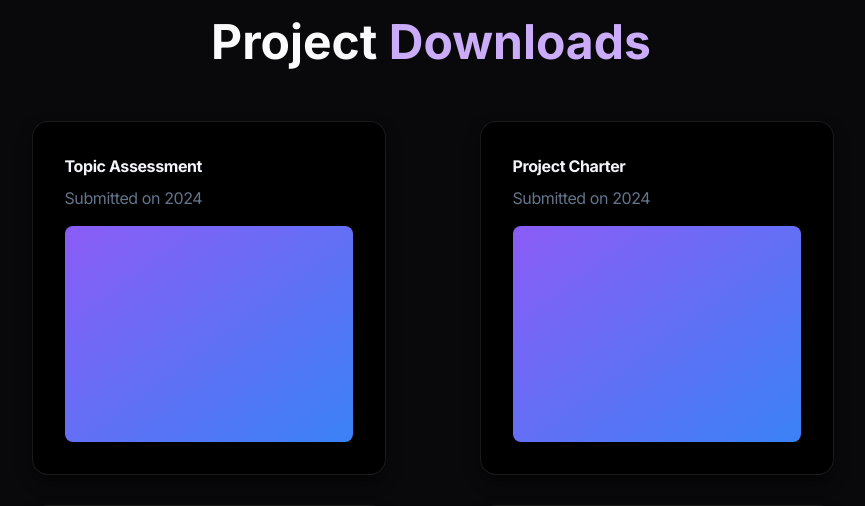
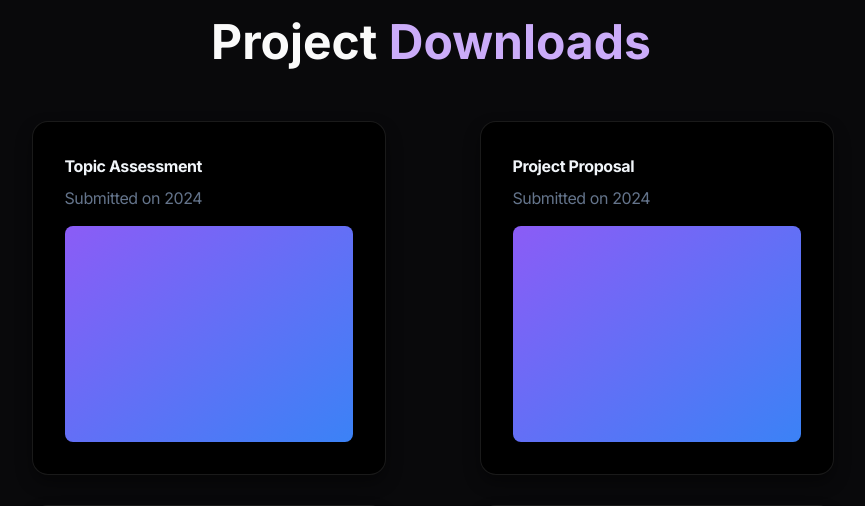
Before and after one commit to IT21049590/IDG-Static-Web, a Next.js app: page / in a window 1280 px wide. Shown: the part 7880-8386 px from the top of the page, without its empty margins (209-1074 px from the left). Built offline with nearby package versions, Linux system fonts and the light colour scheme.

Commit message:
Updated download links

```diff
--- a/app/components/Downloads.tsx
+++ b/app/components/Downloads.tsx
@@ -27,7 +27,7 @@ const Downloads = () => {
 
                     </div>
                 </PinContainer>
-                <PinContainer
+                {/* <PinContainer
                     title="Project Charter"
                     href="https://drive.google.com/drive/folders/14gCsOroAZh7PYDI1_N39pj5srsokll5V?usp=sharing"
                 >
@@ -42,7 +42,7 @@ const Downloads = () => {
                         </div>
                         <div className="flex flex-1 w-full rounded-lg mt-4 bg-gradient-to-br from-violet-500 via-purple-500 to-blue-500" />
                     </div>
-                </PinContainer>
+                </PinContainer> */}
                 <PinContainer
                     title="Prpposal"
                     href="https://drive.google.com/drive/folders/1B9ezbXgKzjl6V6or9T3MQX6O2buLGIaZ?usp=sharing"
```
